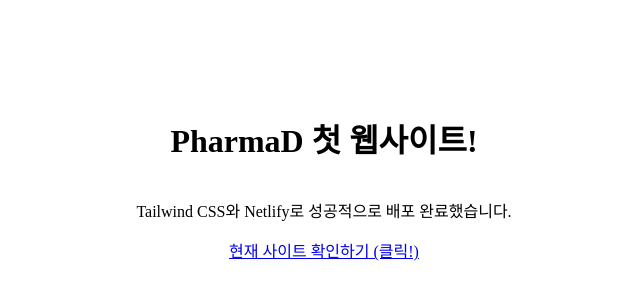
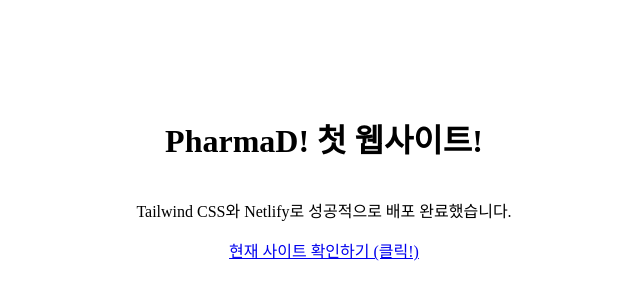
Before and after one commit to tooringsofficial-cloud/my-netlify-site, a Next.js app: page / in a window 1280 px wide. Shown: the part 230-530 px from the top of the page, without its empty margins (316-956 px from the left). Built offline with nearby package versions, Linux system fonts and the light colour scheme.

Commit message:
Force Update

```diff
--- a/app/page.tsx
+++ b/app/page.tsx
@@ -4,7 +4,7 @@
   return (
     // Tailwind CSS 클래스를 사용하여 배경을 밝게, 텍스트를 검게 설정했습니다.
     <main className="bg-white p-8 min-h-screen flex flex-col items-center justify-center text-center">
-      <h1 className="text-4xl font-extrabold text-blue-700">PharmaD 첫 웹사이트!</h1>
+      <h1 className="text-4xl font-extrabold text-blue-700">PharmaD! 첫 웹사이트!</h1>
       <p className="mt-4 text-xl text-gray-600">
         Tailwind CSS와 Netlify로 성공적으로 배포 완료했습니다.
       </p>
```
